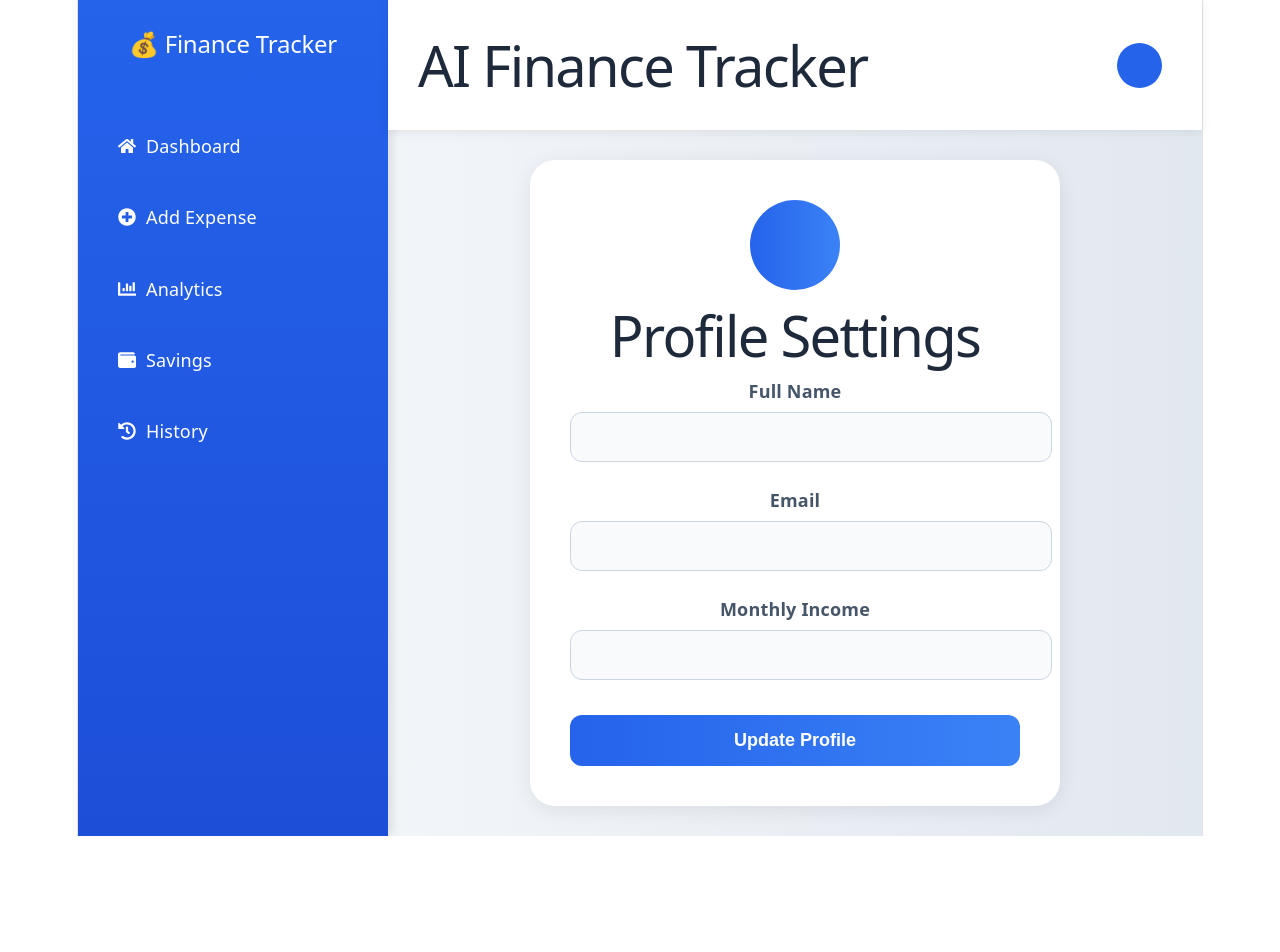
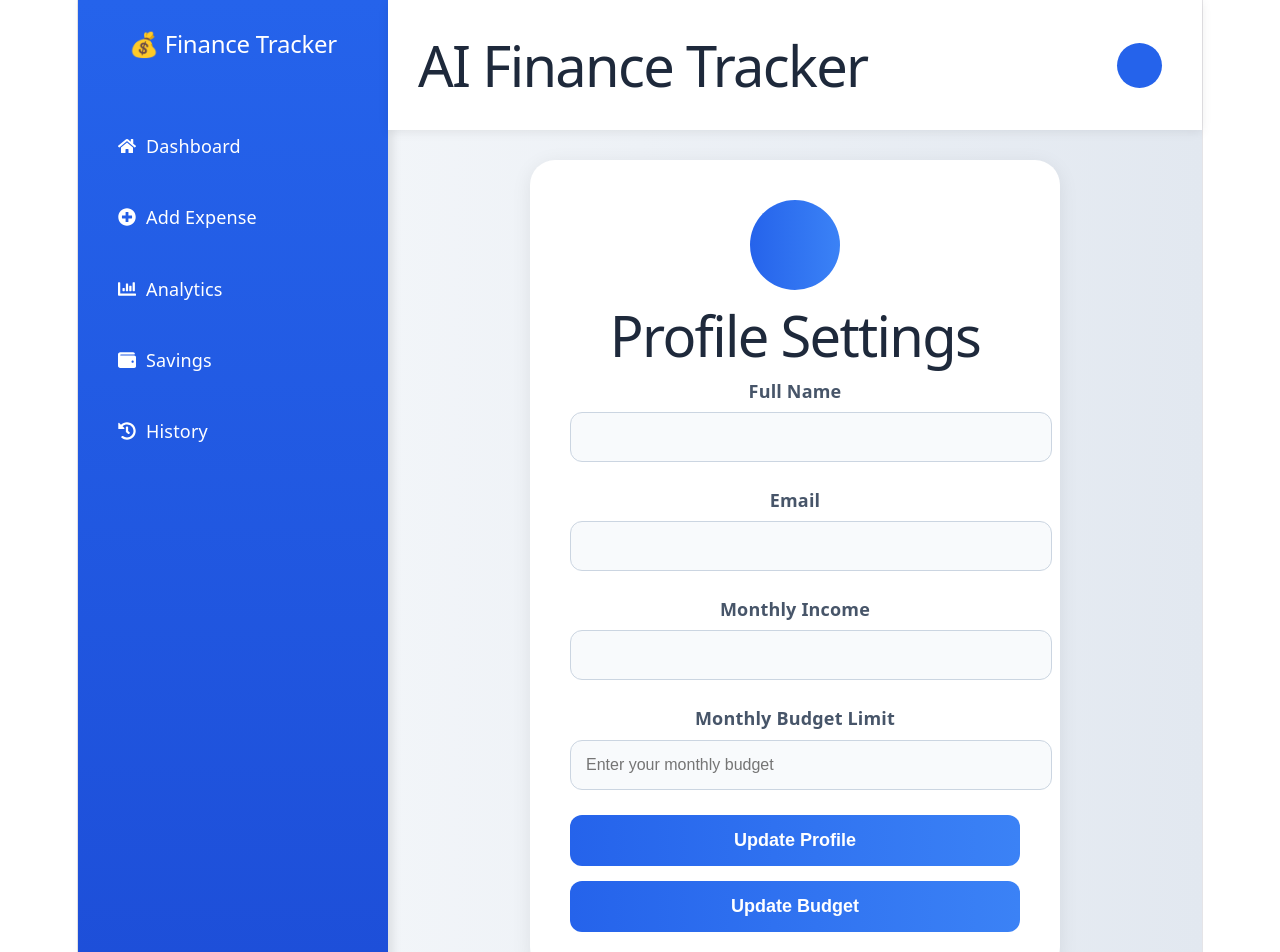
Before and after one commit to Kusuma-01/finance-tracker, a React app in the folder frontend/frontend/: page /profile in a window 1280 px wide. Shown: the top 952 px of the page. Before the commit the page ends 836 px from the top, so only its background shows below. Built offline with nearby package versions, Linux system fonts and the light colour scheme; no server answers; the HTML template or start-up script is replaced by a standard one.

Commit message:
Implement budget limit feature in Profile page
Added budget limit input and update functionality.

```diff
--- a/frontend/frontend/src/pages/Profile.jsx
+++ b/frontend/frontend/src/pages/Profile.jsx
@@ -10,7 +10,9 @@ function Profile() {
 
     email: "",
 
-    income: ""
+    income: "",
+
+    budget_limit: ""
 
   });
 
@@ -63,7 +65,15 @@ function Profile() {
               "application/json"
           },
 
-        body: JSON.stringify(profile)
+          body: JSON.stringify({
+
+            name: profile.name,
+
+            email: profile.email,
+
+            income: profile.income
+
+          })
 
         }
       );
@@ -82,6 +92,72 @@ function Profile() {
             ...user,
 
             ...profile
+
+          })
+        );
+
+      } else {
+
+        alert(data.error);
+
+      }
+
+    } catch (error) {
+
+      console.log(error);
+
+    }
+
+  };
+
+  // ---------------- UPDATE BUDGET ---------------- //
+
+  const updateBudget = async () => {
+
+    try {
+
+      const user = JSON.parse(
+        localStorage.getItem("user")
+      );
+
+      const response = await fetch(
+        `https://finance-backend-cwm9.onrender.com/update-budget/${user.id}`,
+        {
+
+          method: "PUT",
+
+          headers: {
+
+            "Content-Type":
+              "application/json"
+
+          },
+
+          body: JSON.stringify({
+
+            budget_limit:
+              profile.budget_limit
+
+          })
+
+        }
+      );
+
+      const data = await response.json();
+
+      if (response.ok) {
+
+        alert(data.message);
+
+        // Update localStorage
+        localStorage.setItem(
+          "user",
+          JSON.stringify({
+
+            ...user,
+
+            budget_limit:
+              profile.budget_limit
 
           })
         );
@@ -210,13 +286,45 @@ function Profile() {
             style={inputStyle}
           />
 
-          {/* Button */}
+          {/* Budget Limit */}
+
+          <label style={labelStyle}>
+            Monthly Budget Limit
+          </label>
+
+          <input
+            type="number"
+            value={profile.budget_limit}
+            onChange={(e) =>
+              setProfile({
+
+                ...profile,
+
+                budget_limit:
+                  e.target.value
+
+              })
+            }
+            style={inputStyle}
+            placeholder="Enter your monthly budget"
+          />
+
+          {/* Update Profile Button */}
 
           <button
             onClick={updateProfile}
             style={buttonStyle}
           >
             Update Profile
+          </button>
+
+          {/* Update Budget Button */}
+
+          <button
+            onClick={updateBudget}
+            style={buttonStyle}
+          >
+            Update Budget
           </button>
 
         </div>
@@ -315,7 +423,7 @@ const buttonStyle = {
 
   borderRadius: "12px",
 
-  marginTop: "25px",
+  marginTop: "15px",
 
   fontSize: "18px",
 
```
Lines whose indentation alone changed are shown as unchanged.
